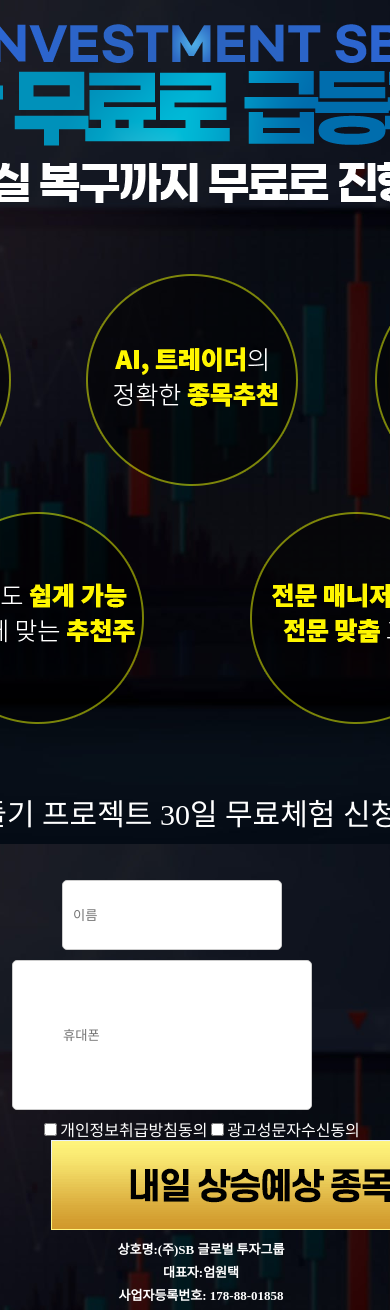
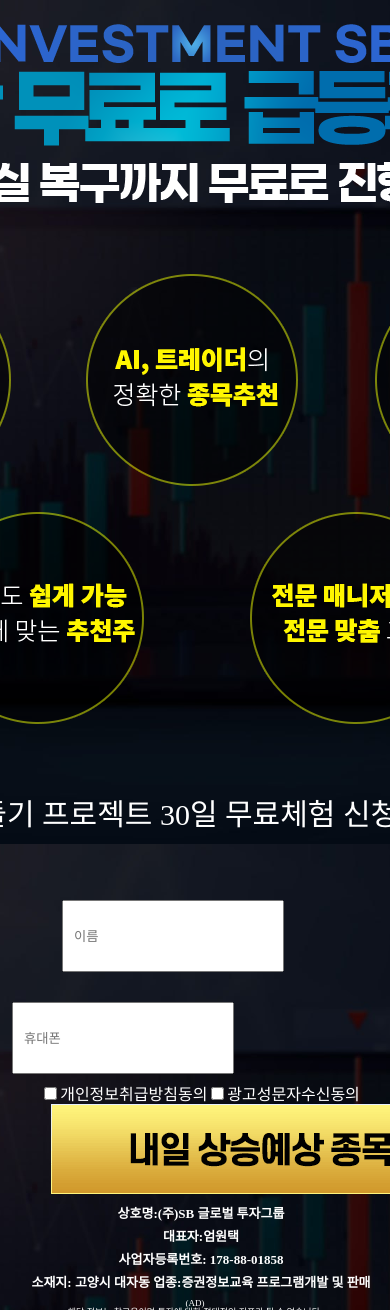
Before and after one commit to euntti/newstest, a React (Create React App) app: page / in a window 390 px wide. Shown: the top 1310 px of the page. Built offline with nearby package versions, Linux system fonts and the light colour scheme; no server answers.

Commit message:
맞추기

```diff
--- a/src/App.css
+++ b/src/App.css
@@ -245,9 +245,9 @@ table {
   .namephone {
 
     /* background-color: red; */
-     width: 50%;
-    margin-top: 20px;
-    margin-bottom: 10px;
+    padding: 10px;
+    margin-right: 10px;
+    margin-top: 10px;
     display: block;
     justify-content: center;
     padding-left: 50px;
@@ -258,9 +258,8 @@ table {
     width: 80vw;
     height: 50px; */
     padding: 10px;
-    border: 1px solid #ccc;
-    border-radius: 5px;
     margin-right: 10px;
+    margin-top: 10px;
   }
   .App .phone {
     display: block;
@@ -271,9 +270,7 @@ table {
     width: 15vw;
   }
   .App .phone input {
-    padding: 50px;
-    border: 1px solid #ccc;
-    border-radius: 5px;
+    padding: 10px;
     margin-right: 10px;
     margin-top: 10px;
     /* padding-left: 10px;
```
